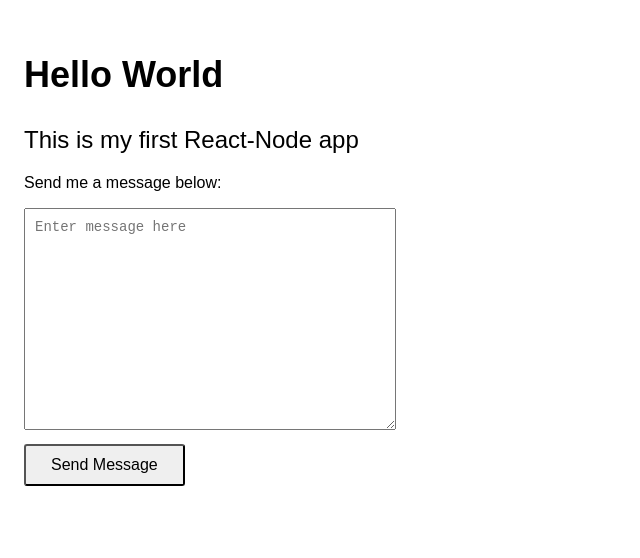
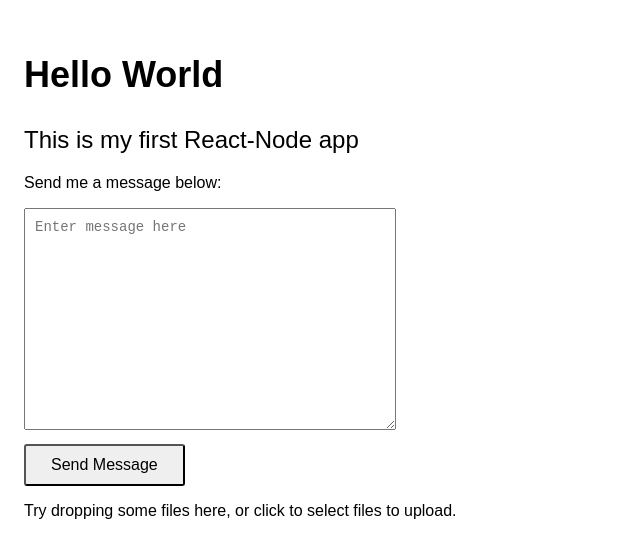
Before and after one commit to mariolo1985/react-node-express, a React app: page / in a window 1280 px wide. Shown: the top 558 px of the page, without its empty margins (0-640 px from the left). Built offline with nearby package versions, Linux system fonts and the light colour scheme; the HTML template or start-up script is replaced by a standard one.

Commit message:
adding image uploader

```diff
--- a/src/components/App.js
+++ b/src/components/App.js
@@ -1,5 +1,6 @@
 import React, { Component } from 'react';
 import axios from 'axios';
+import Dropzone from 'react-dropzone';
 
 class App extends Component {
     constructor(props) {
@@ -7,6 +8,7 @@ class App extends Component {
 
         this.state = {
             clicked: false,
+            filePart: null,
             message: ''
         };
     }
@@ -37,8 +39,28 @@ class App extends Component {
         });
     }
 
+    onFileDrop = (files) => {
+        console.log('files: ', files);
+        let file = files[0];
+        file = {
+            ...file,
+            preview: URL.createObjectURL(file)
+        };
+
+        const fileToUpload = new FormData();
+        fileToUpload.append('file', files[0], files[0].name);
+        fileToUpload.append('partsBody', 'this is my part');
+        axios.post('/api/addimage', fileToUpload)
+            .then((response) => {
+                console.log('post response', response);
+                this.setState({
+                    filePart: file
+                });
+            });
+    }
+
     render() {
-        const { clicked, message } = this.state;
+        const { clicked, filePart, message } = this.state;
 
         return (
             <section className='app-container'>
@@ -62,6 +84,24 @@ class App extends Component {
                         ? <div>Message sent! I can&#39;t wait to read it!</div>
                         : <div className='btn-container'><button type='button' onClick={() => this.onBtnClick()}>{!clicked && 'Send Message'}</button></div>
                 }
+                <Dropzone onDrop={this.onFileDrop} accept='image/*'>
+                    {({ getRootProps, getInputProps, isDragActive }) => (
+                        <div
+                            {...getRootProps()}
+                        >
+                            <input {...getInputProps()} />
+                            {
+                                isDragActive
+                                    ? <p>Drop files here...</p>
+                                    : <p>Try dropping some files here, or click to select files to upload.</p>
+                            }
+                            {
+                                filePart !== null
+                                && <img alt='file' src={filePart.preview} />
+                            }
+                        </div>
+                    )}
+                </Dropzone>
             </section>
         );
     }
```
